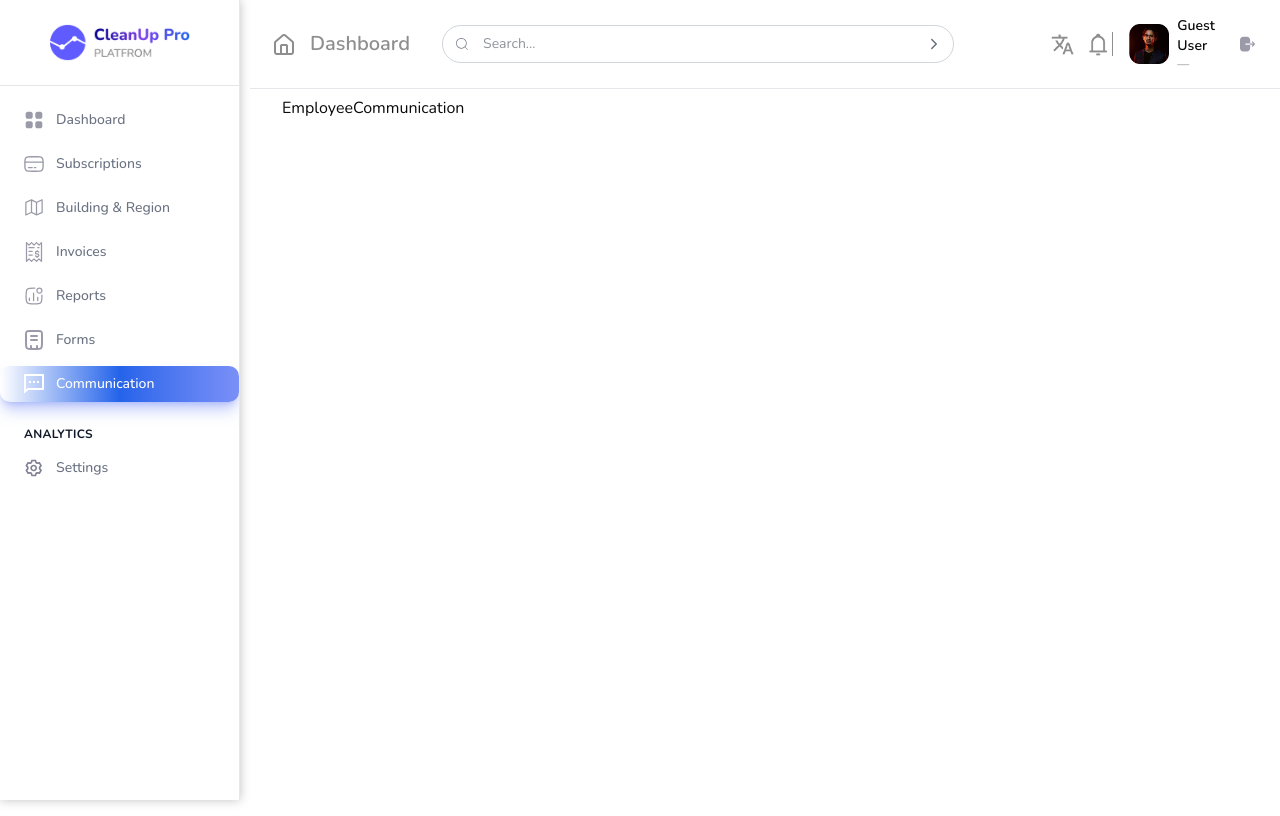
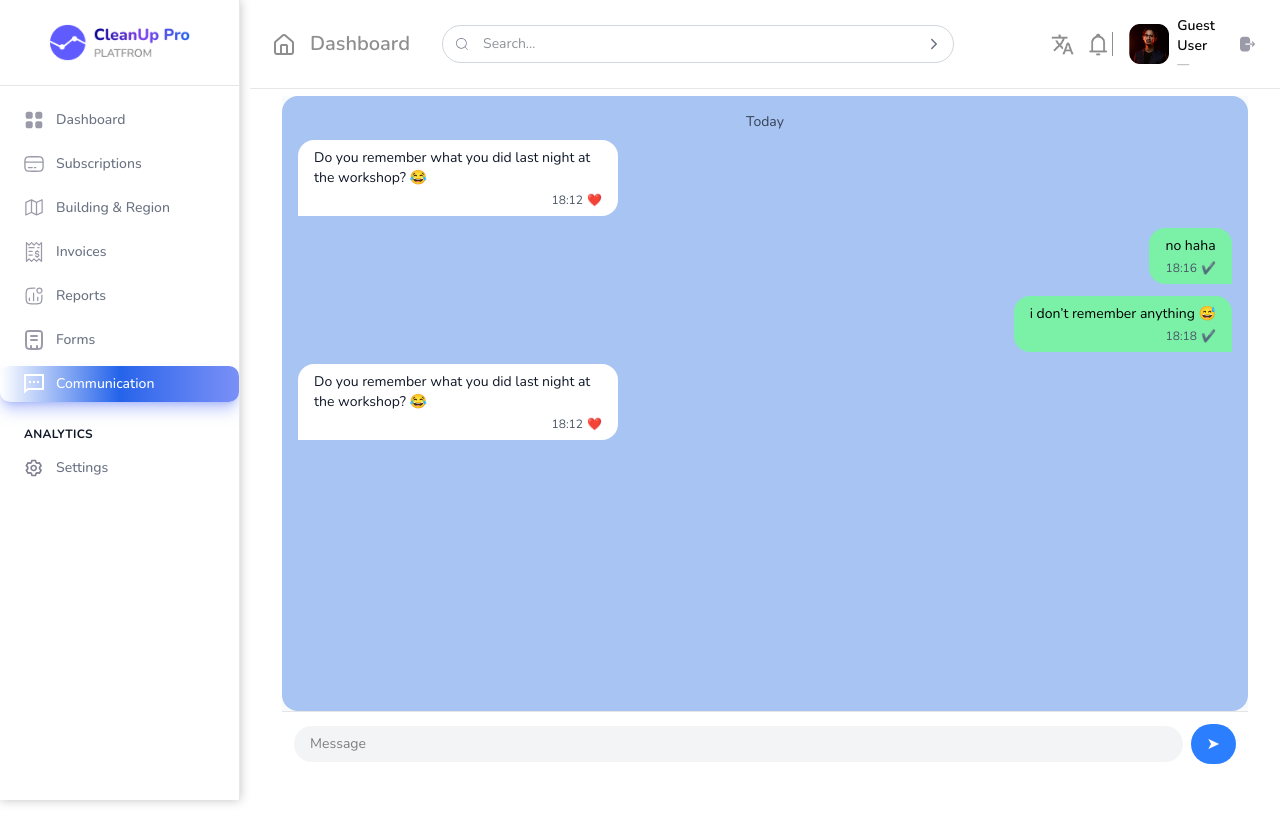
Before and after one commit to Alamin10231/CleanupSoftware, a React (Vite) app: page /employee-communication in a window 1280 px wide. Built offline with nearby package versions, Linux system fonts and the light colour scheme.

Commit message:
Employee Communication Updated

```diff
--- a/src/Page/Client/ClientChat.tsx
+++ b/src/Page/Client/ClientChat.tsx
@@ -1,9 +1,75 @@
-import React from 'react'
+import { useState } from "react";
 
 const ClientChat = () => {
+  const [messages, setMessages] = useState([
+    { id: 1, text: "Do you remember what you did last night at the workshop? 😂", sender: "other", time: "18:12", liked: true },
+    { id: 2, text: "no haha", sender: "me", time: "18:16" },
+    { id: 3, text: "i don’t remember anything 😅", sender: "me", time: "18:18" },
+    { id: 1, text: "Do you remember what you did last night at the workshop? 😂", sender: "other", time: "18:12", liked: true },
+  ]);
+  const [newMessage, setNewMessage] = useState("");
+
+  const handleSend = () => {
+    if (!newMessage.trim()) return;
+    const msg = {
+      id: Date.now(),
+      text: newMessage,
+      sender: "me",
+      time: new Date().toLocaleTimeString([], { hour: "2-digit", minute: "2-digit" }),
+    };
+    setMessages([...messages, msg]);
+    setNewMessage("");
+  };
+
   return (
-    <div>ClientChat</div>
-  )
-}
+    <div className="flex flex-col h-[85vh] bg-gray-50 ">
 
-export default ClientChat
+      {/* Messages Area */}
+      <div className="flex-1 overflow-y-auto rounded-2xl bg-[#a7c4f2] p-4 space-y-3">
+        <p className="text-center text-sm text-gray-700 mb-2">Today</p>
+
+        {messages.map((msg) => (
+          <div
+            key={msg.id}
+            className={`flex ${msg.sender === "me" ? "justify-end" : "justify-start"}`}
+          >
+            <div
+              className={`relative max-w-xs px-4 py-2 rounded-2xl text-sm ${
+                msg.sender === "me"
+                  ? "bg-green-300 text-black rounded-br-none"
+                  : "bg-white text-gray-900 rounded-bl-none"
+              }`}
+            >
+              <p>{msg.text}</p>
+              <div className="text-xs text-gray-600 mt-1 flex items-center justify-end gap-1">
+                <span>{msg.time}</span>
+                {msg.liked && msg.sender !== "me" && <span>❤️</span>}
+                {msg.sender === "me" && <span>✔️</span>}
+              </div>
+            </div>
+          </div>
+        ))}
+      </div>
+
+      {/* Input Box */}
+      <div className="bg-white p-3 flex items-center gap-2 border-t">
+        <input
+          type="text"
+          placeholder="Message"
+          className="flex-1 bg-gray-100 rounded-full px-4 py-2 text-sm outline-none"
+          value={newMessage}
+          onChange={(e) => setNewMessage(e.target.value)}
+          onKeyDown={(e) => e.key === "Enter" && handleSend()}
+        />
+        <button
+          onClick={handleSend}
+          className="bg-blue-500 text-white px-4 py-2 rounded-full hover:bg-blue-600 transition"
+        >
+          ➤
+        </button>
+      </div>
+    </div>
+  );
+};
+
+export default ClientChat;
--- a/src/Page/Client/ClientProfile.tsx
+++ b/src/Page/Client/ClientProfile.tsx
@@ -7,7 +7,7 @@ const ClientProfile = () => {
     firstName: 'Alexa',
     surname: 'Rawles',
     gender: 'Female',
-    country: '',
+    country: 'Saudi Arab',
     language: 'English',
     timeZone: '11:30 - 12:59'
   });
@@ -180,11 +180,8 @@ const ClientProfile = () => {
                         onChange={(e) => setFormData({...formData, country: e.target.value})}
                         className="w-full px-4 py-2 border border-gray-300 rounded-md appearance-none focus:outline-none focus:ring-2 focus:ring-blue-500 focus:border-transparent text-gray-700"
                       >
-                        <option value="">Your Country</option>
-                        <option>United States</option>
-                        <option>United Kingdom</option>
-                        <option>Canada</option>
-                        <option>Australia</option>
+                        <option value="">Saudi Arab</option>
+
                       </select>
                       <ChevronDown className="absolute right-3 top-1/2 transform -translate-y-1/2 w-5 h-5 text-gray-400 pointer-events-none" />
                     </div>
--- a/src/Page/employee-dashboard/EmployeeCommunication.tsx
+++ b/src/Page/employee-dashboard/EmployeeCommunication.tsx
@@ -1,8 +1,75 @@
+import { useState } from "react";
 
 const EmployeeCommunication = () => {
-  return (
-    <div>EmployeeCommunication</div>
-  )
+  const [messages, setMessages] = useState([
+      { id: 1, text: "Do you remember what you did last night at the workshop? 😂", sender: "other", time: "18:12", liked: true },
+      { id: 2, text: "no haha", sender: "me", time: "18:16" },
+      { id: 3, text: "i don’t remember anything 😅", sender: "me", time: "18:18" },
+      { id: 1, text: "Do you remember what you did last night at the workshop? 😂", sender: "other", time: "18:12", liked: true },
+    ]);
+    const [newMessage, setNewMessage] = useState("");
+
+    const handleSend = () => {
+      if (!newMessage.trim()) return;
+      const msg = {
+        id: Date.now(),
+        text: newMessage,
+        sender: "me",
+        time: new Date().toLocaleTimeString([], { hour: "2-digit", minute: "2-digit" }),
+      };
+      setMessages([...messages, msg]);
+      setNewMessage("");
+    };
+
+    return (
+      <div className="flex flex-col h-[85vh] bg-gray-50 ">
+
+        {/* Messages Area */}
+        <div className="flex-1 overflow-y-auto rounded-2xl bg-[#a7c4f2] p-4 space-y-3">
+          <p className="text-center text-sm text-gray-700 mb-2">Today</p>
+
+          {messages.map((msg) => (
+            <div
+              key={msg.id}
+              className={`flex ${msg.sender === "me" ? "justify-end" : "justify-start"}`}
+            >
+              <div
+                className={`relative max-w-xs px-4 py-2 rounded-2xl text-sm ${
+                  msg.sender === "me"
+                    ? "bg-green-300 text-black rounded-br-none"
+                    : "bg-white text-gray-900 rounded-bl-none"
+                }`}
+              >
+                <p>{msg.text}</p>
+                <div className="text-xs text-gray-600 mt-1 flex items-center justify-end gap-1">
+                  <span>{msg.time}</span>
+                  {msg.liked && msg.sender !== "me" && <span>❤️</span>}
+                  {msg.sender === "me" && <span>✔️</span>}
+                </div>
+              </div>
+            </div>
+          ))}
+        </div>
+
+        {/* Input Box */}
+        <div className="bg-white p-3 flex items-center gap-2 border-t">
+          <input
+            type="text"
+            placeholder="Message"
+            className="flex-1 bg-gray-100 rounded-full px-4 py-2 text-sm outline-none"
+            value={newMessage}
+            onChange={(e) => setNewMessage(e.target.value)}
+            onKeyDown={(e) => e.key === "Enter" && handleSend()}
+          />
+          <button
+            onClick={handleSend}
+            className="bg-blue-500 text-white px-4 py-2 rounded-full hover:bg-blue-600 transition"
+          >
+            ➤
+          </button>
+        </div>
+      </div>
+    );
 }
 
 export default EmployeeCommunication
```
